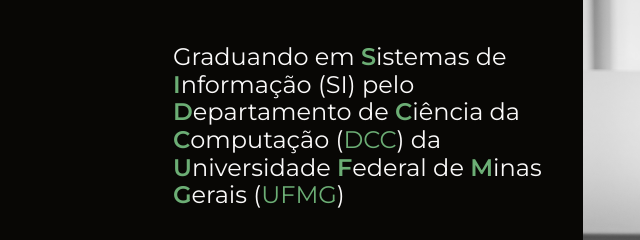
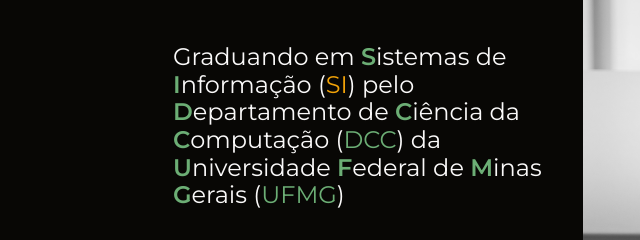
Before and after one commit to artphil/alura-front-end, a plain HTML site: page index.html in a window 1280 px wide. In both pictures the pointer is over the link "SI". Shown: the part 245-485 px from the top of the page, 19-659 px from the left. Drawn offline with nearby package versions, Linux system fonts and the light colour scheme.

Commit message:
fix a color

```diff
--- a/styles/style.css
+++ b/styles/style.css
@@ -69,7 +69,7 @@ nav a:hover {
 }
 
 .container__content__link:hover {
-    color: var(--color-seconanalogous);
+    color: var(--color-secondary);
 }
 
 .container__content {
```
